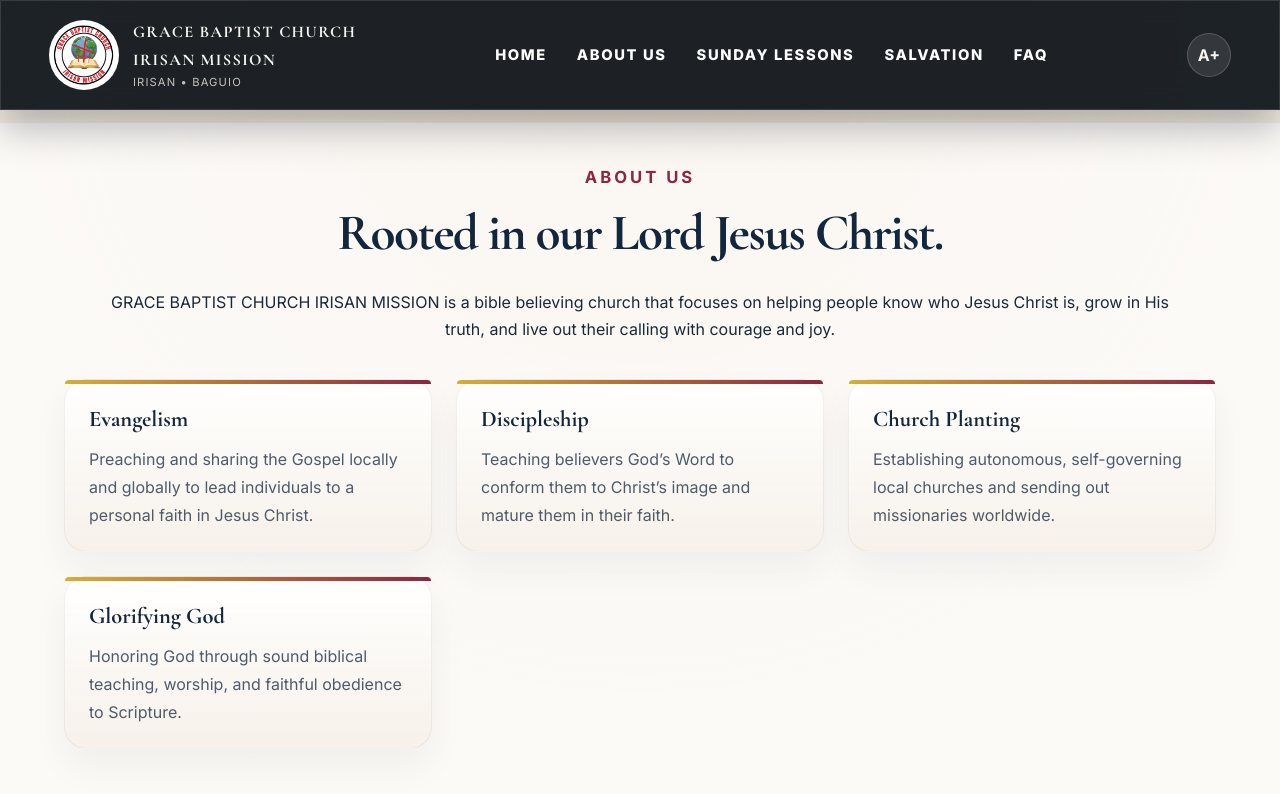
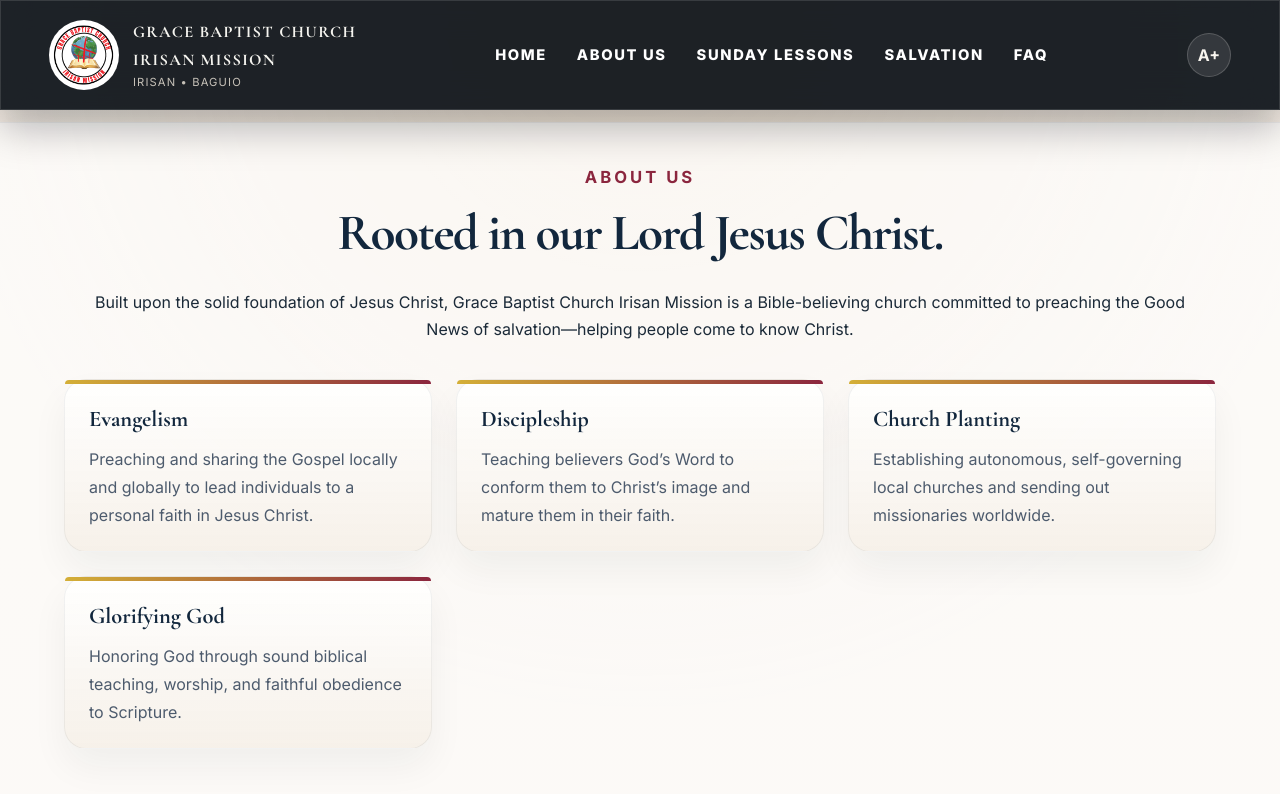
Before and after one commit to chipsimon6-debug/gbcirisan, a React (Vite) app in the folder client/: page /about in a window 1280 px wide. Shown: the top 794 px of the page. Built offline with nearby package versions, Linux system fonts and the light colour scheme.

Commit message:
Update mission statement for clarity and emphasis on core values

```diff
--- a/client/src/pages/AboutUsPage.jsx
+++ b/client/src/pages/AboutUsPage.jsx
@@ -51,8 +51,7 @@ function AboutUsPage() {
       <div className="story-block">
         <div>
           <p>
-            GRACE BAPTIST CHURCH IRISAN MISSION is a bible believing church that focuses on helping people know who Jesus Christ is,
-            grow in His truth, and live out their calling with courage and joy.
+            Built upon the solid foundation of Jesus Christ, Grace Baptist Church Irisan Mission is a Bible-believing church committed to preaching the Good News of salvation—helping people come to know Christ.
           </p>
         </div>
       </div>
```
